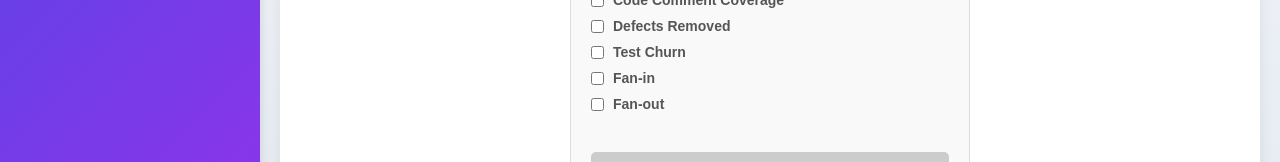
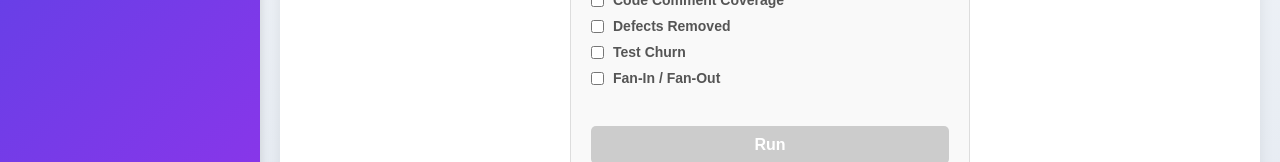
Before and after one commit to Mrunal2148/ser516-group-26, a React (Create React App) app in the folder app/frontend/: page /runmetric in a window 1280 px wide. Shown: the part 431-593 px from the top of the page. Built offline with nearby package versions, Linux system fonts and the light colour scheme; no server answers.

Commit message:
Got the UI linked

```diff
--- a/app/frontend/src/components/FanInFanOutCalculator.js
+++ b/app/frontend/src/components/FanInFanOutCalculator.js
@@ -27,6 +27,7 @@ const FanInFanOutCalculator = () => {
     const formData = new FormData();
     formData.append('folder', file);
 
+    //    fetch('http://localhost:8001/upload-folder', {
     fetch('http://localhost:8000/metrics/fan-in-scoped', {
       method: 'POST',
       body: formData
--- a/app/frontend/src/components/RunMetrics.js
+++ b/app/frontend/src/components/RunMetrics.js
@@ -48,12 +48,9 @@ const RunMetrics = () => {
         case "test-churn":
           navigate("/testChurn", { state: { owner, repo } });
           break;
-          case "fan-in":
+          case "fan-in-fan-out":
             navigate("/fanmetrics", { state: { owner, repo } });
             break;
-            case "fan-out":
-              navigate("/fanmetrics", { state: { owner, repo } });
-              break;
         default:
           alert("Invalid metric");
           break;
@@ -116,20 +113,11 @@ const RunMetrics = () => {
         <div className="checkbox">
           <input
             type="checkbox"
-            id="fan-in"
-            checked={selectedMetrics.includes("fan-in")}
-            onChange={() => handleMetricChange("fan-in")}
+            id="fan-in-fan-out"
+            checked={selectedMetrics.includes("fan-in-fan-out")}
+            onChange={() => handleMetricChange("fan-in-fan-out")}
           />
-          <label htmlFor="fan-in">Fan-in</label>
-        </div>
-        <div className="checkbox">
-          <input
-            type="checkbox"
-            id="fan-out"
-            checked={selectedMetrics.includes("fan-out")}
-            onChange={() => handleMetricChange("fan-out")}
-          />
-          <label htmlFor="fan-out">Fan-out</label>
+          <label htmlFor="fan-in-fan-out">Fan-In / Fan-Out</label>
         </div>
 
       </div>
--- a/app/frontend/src/pages/FanInFanOut.js
+++ b/app/frontend/src/pages/FanInFanOut.js
@@ -1,12 +1,23 @@
 import React from 'react';
 import MetricsForm from '../components/MetricsForm';
 import '../components/css/FanInFanOut.css';
+import FanInFanOutCalculator from '../components/FanInFanOutCalculator';
+
+/*const FanInFanOut = () => {
+  return (
+    <div className="fan-metrics-container">
+      {/* <h2 className="metrics-title">Fan-In / Fan-Out Metrics</h2> *'/}
+      <MetricsForm />
+    </div>
+  );
+};
+*/
 
 const FanInFanOut = () => {
   return (
     <div className="fan-metrics-container">
-      {/* <h2 className="metrics-title">Fan-In / Fan-Out Metrics</h2> */}
-      <MetricsForm />
+      {<h2 className="metrics-title">Fan-In / Fan-Out Metrics</h2>}
+      <FanInFanOutCalculator />
     </div>
   );
 };
```
Also changed, not shown: 1 other file (tests, documents, lock files or other folders).
